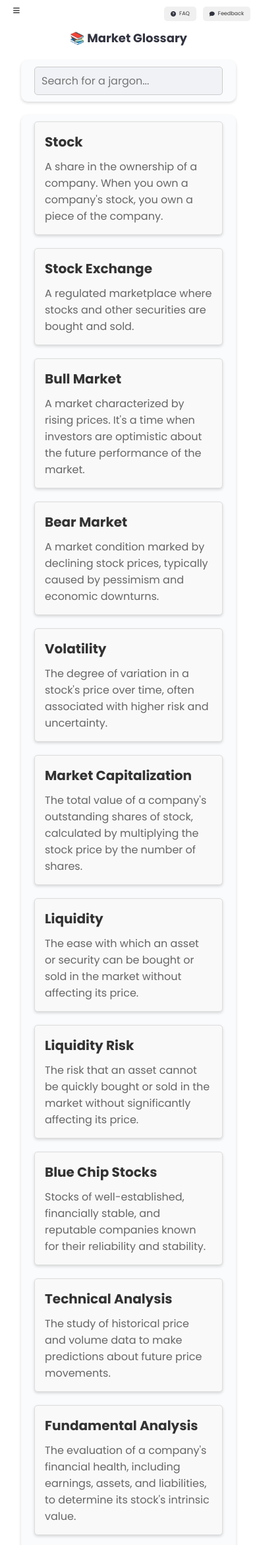
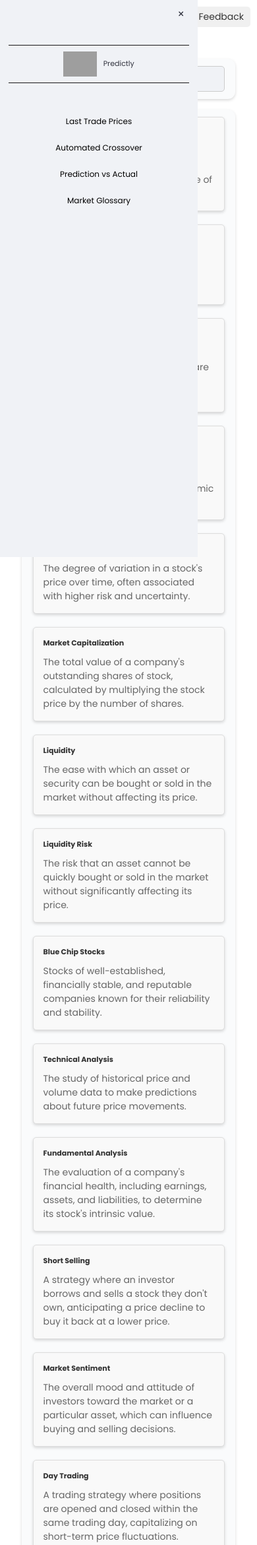
Before and after one commit to kalvincalimag/Predictly, a Django app: page /market-glossary/ in a window 390 px wide. Shown: the top 2341 px of the page at 66% size. Run offline with Django 3.2, Linux system fonts and the light colour scheme; grey boxes are pictures that could not be loaded.

Commit message:
Refactored code, updated settings.py configuration, temporary solution to IEX Cloud shutdown causing displacement, enhanced responsiveness, and updated readme

```diff
--- a/marketanalysis/admin.py
+++ b/marketanalysis/admin.py
@@ -1,6 +1,6 @@
 # admin.py's main function is registering databse models made in models.py to make it viewable in the django admin panel
 from django.contrib import admin
-from .models import Stock
+# from .models import Stock
 
 # Register your models here.
-admin.site.register(Stock)
+# admin.site.register(Stock)
--- a/marketanalysis/urls.py
+++ b/marketanalysis/urls.py
@@ -19,8 +19,8 @@
     path('faq/', views.faq, name='faq'),
     path('feedback/', feedback_view, name='feedback_view'),
 
-    path('my_watchlist', views.my_watchlist, name="my_watchlist"),
-    path('delete/<stock_id>', views.delete, name="delete"),
+    # path('my_watchlist', views.my_watchlist, name="my_watchlist"),
+    # path('delete/<stock_id>', views.delete, name="delete"),
     path('market-glossary/', views.market_glossary, name='market-glossary'),
 
     path('last-trade-prices/<str:ticker_symbol>/', views.LastTradePricesAPIView.as_view(), name='last-trade-prices'),
--- a/marketanalysis/views.py
+++ b/marketanalysis/views.py
@@ -17,8 +17,9 @@
 from rest_framework.views import APIView
 from sklearn.preprocessing import MinMaxScaler
 from tensorflow.keras.models import load_model
-from .models import Stock
-from .forms import StockForm, PasswordResetForm, FeedbackForm
+# from .models import Stock
+# from .forms import StockForm
+from .forms import PasswordResetForm, FeedbackForm
 from rest_framework.response import Response
 from datetime import datetime, timedelta
 
@@ -245,7 +246,6 @@
 
         # User Email Confirmation End
 
-
         return redirect('signin')
 
     return render(request, "authentication/signup.html")
@@ -370,53 +370,53 @@
 
     return render(request, 'feedback_template.html', {'form': form})
 
-@login_required
-def my_watchlist(request):
-    import requests
-    import json
+# @login_required
+# def my_watchlist(request):
+#     import requests
+#     import json
 
-    if request.method == 'POST':
-        form = StockForm(request.POST)
-        if form.is_valid():
-            stock = form.save(commit=False)
-            stock.user = request.user
-            stock.save()
-            messages.success(request, "Stock has been added!")
-            return redirect('my_watchlist')
-    else:
-        ticker = Stock.objects.filter(user=request.user)
-        output = []
+#     if request.method == 'POST':
+#         form = StockForm(request.POST)
+#         if form.is_valid():
+#             stock = form.save(commit=False)
+#             stock.user = request.user
+#             stock.save()
+#             messages.success(request, "Stock has been added!")
+#             return redirect('my_watchlist')
+#     else:
+#         ticker = Stock.objects.filter(user=request.user)
+#         output = []
 
-        for ticker_item in ticker:
-            api_request = requests.get(
-                "https://cloud.iexapis.com/stable/stock/" + str(ticker_item) + "/quote?token=" + IEX_API_TOKEN)
-            try:
-                api = json.loads(api_request.content)
-                api['pk'] = ticker_item.pk
-                output.append(api)
-            except Exception as e:
-                api = "Error..."
+#         for ticker_item in ticker:
+#             api_request = requests.get(
+#                 "https://cloud.iexapis.com/stable/stock/" + str(ticker_item) + "/quote?token=" + IEX_API_TOKEN)
+#             try:
+#                 api = json.loads(api_request.content)
+#                 api['pk'] = ticker_item.pk
+#                 output.append(api)
+#             except Exception as e:
+#                 api = "Error..."
 
-        if request.user.is_authenticated:
-                fname = request.user.first_name
-        else:
-            fname = ""
+#         if request.user.is_authenticated:
+#                 fname = request.user.first_name
+#         else:
+#             fname = ""
 
-        return render(request, 'pages/my_watchlist.html', {'ticker': ticker, 'output': output, 'fname':fname})
+#         return render(request, 'pages/my_watchlist.html', {'ticker': ticker, 'output': output, 'fname':fname})
 
-@login_required
-def delete(request, stock_id):
-    try:
-        stock = Stock.objects.get(pk=stock_id)
-        if stock.user == request.user:
-            stock.delete()
-            messages.success(request, "Stock has been deleted!")
-        else:
-            messages.error(request, "You can only delete your own stocks!")
-    except Stock.DoesNotExist:
-        messages.error(request, "Stock not found!")
+# @login_required
+# def delete(request, stock_id):
+#     try:
+#         stock = Stock.objects.get(pk=stock_id)
+#         if stock.user == request.user:
+#             stock.delete()
+#             messages.success(request, "Stock has been deleted!")
+#         else:
+#             messages.error(request, "You can only delete your own stocks!")
+#     except Stock.DoesNotExist:
+#         messages.error(request, "Stock not found!")
 
-    return redirect('my_watchlist')
+#     return redirect('my_watchlist')
 
 closing_prices_plot_lock = threading.Lock()
 crossover_plot_lock = threading.Lock()
--- a/predictly/settings.py
+++ b/predictly/settings.py
@@ -20,11 +20,11 @@
 BASE_DIR = Path(__file__).resolve().parent.parent
 
 # Email settings
-EMAIL_USE_TLS = os.getenv('EMAIL_USE_TLS')
-EMAIL_HOST = os.getenv('EMAIL_HOST')
+EMAIL_USE_TLS= True
+EMAIL_HOST='smtp.gmail.com'
 EMAIL_HOST_USER = os.getenv('EMAIL_HOST_USER')
 EMAIL_HOST_PASSWORD = os.getenv('EMAIL_HOST_PASSWORD')
-EMAIL_PORT = os.getenv('EMAIL_PORT')
+EMAIL_PORT= 587
 
 # Quick-start development settings - unsuitable for production
 # See https://docs.djangoproject.com/en/3.2/howto/deployment/checklist/
--- a/static/css/boards.css
+++ b/static/css/boards.css
@@ -2,9 +2,18 @@
 @import url("https://fonts.googleapis.com/css2?family=Poppins:wght@200;300;400;500;600;700&display=swap");
 
 :root {
-  --sidebar-width: 300px;
   --brandTheme: #FF4B4B;
   --box-shadow: 0 2px 4px rgba(0, 0, 0, 0.15);
+
+  --sidebar-width: 300px;
+
+  --large-heading: 34px;
+  --medium-heading: 24px;
+  --small-text: 14px;
+
+  --mdscreen-large-heading: 18px;
+  --mdscreen-medium-heading: 16px;
+  --mdscreen-small-text: 11px;
 }
 
 * {
@@ -25,15 +34,13 @@
 }
 
 .main {
-  width: calc(100% - var(--sidebar-width));
   margin-left: var(--sidebar-width);
   min-height: 100vh;
-  padding: 20px;
-  font-size: 14px;
+  padding: 1.5rem;
   transition: width 0.3s, margin-left 0.3s ease;
 }
 
-.main-content-container {
+.main-content {
   overflow-y: auto;
   display: flex;
   flex-direction: column;
@@ -45,32 +52,25 @@
 }
 
 .container {
-  margin-top: 20px;
+  margin-top: 1.5rem;
   width: 100%;
   max-width: 940px;
   text-align: left;
-  padding: 10px 20px;
+  padding: 1rem 1.5rem;
   background-color: #fafbfc;
-  border-radius: 10px;
+  border-radius: 1rem;
   box-shadow: var(--box-shadow);
 }
 
-.closing-prices-image, .automated-crossover-image {
-  background-color: #333;
-  max-width: 100%;
-  height: auto;
-}
-
-.main h1 {
+h1 {
   font-size: 34px;
   color: #31333f;
   padding: 0;
 }
 
-
 .container h2 {
   margin-bottom: 10px;
-  font-size: 24px;
+  font-size: var(--medium-heading);
 }
 
 .container form {
@@ -83,6 +83,7 @@
 
 .container table {
   margin-top: 10px;
+  font-size: var(--small-text);
 }
 
 .container .ticker-form {
@@ -106,7 +107,7 @@
   width: 100%;
   padding: 8px 10px;
   border: 1px solid #ccc;
-  font-size: 16px;
+  font-size: var(--small-text);
   background-color: #F0F2F6;
   border-radius: 5px;
 }
@@ -122,11 +123,10 @@
   color: #fff;
   border: none;
   border-radius: 5px;
-  font-size: 16px;
+  font-size: var(--small-text);
   cursor: pointer;
   display: none;
 }
-
 
 button[type="submit"]:hover {
   background-color: var(--brandTheme);
@@ -149,7 +149,7 @@
 }
 
 .container table {
-    width: 100%;
+  width: 100%;
 }
 
 table {
@@ -179,7 +179,7 @@
   margin-top: 20px;
   margin-bottom: 20px;
   padding-left: 20px;
-  font-size: 14px;
+  font-size: var(--small-text);
   color: #555;
 }
 
@@ -198,24 +198,23 @@
 }
 
 .glossary-list h3 {
-  font-size: 20px;
   color: #333;
   margin: 0 0 10px;
 }
 
 .glossary-list p {
-  font-size: 16px;
+  font-size: var(--small-text);
   color: #666;
   margin: 0;
 }
 
 @media (max-width: 768px) {
   * {
-    font-size: 11px;
+    font-size: var(--mdscreen-small-text);
   }
 
   .container h2 {
-    font-size: 16px;
+    font-size: var(--mdscreen-medium-heading);
   }
 
   .table-container {
@@ -229,19 +228,11 @@
 
   .main h1 {
     padding-top: 12px;
-    font-size: 18px;
+    font-size: var(--mdscreen-large-heading);
   }
 }
 
-@media (max-width: 480px) {
-  * {
-    font-size: 8px;
-  }
-
-  .container h2 {
-    font-size: 14px;
-  }
-}
+/* Error Messages */
 
 .error-message-container {
   position: relative;
@@ -271,7 +262,7 @@
 
 .error-message {
   margin: 0;
-  font-size: 14px;
+  font-size: var(--small-text);
   font-weight: 500;
   color: #fff;
 }
@@ -295,6 +286,7 @@
   transition: background-color 0.3s;
   display: flex;
   align-items: center;
+  font-size: var(--small-text);
 }
 
 .top-right-links a i {
--- a/static/css/sidebar.css
+++ b/static/css/sidebar.css
@@ -1,5 +1,4 @@
 /* Sidebar & Children */
-
 :root {
   --sidebar-width: 300px;
   --brandTheme: #ff4b4b;
@@ -10,37 +9,33 @@
 }
 
 .sidebar {
-  position: fixed;
-  display: flex;
-  flex-direction: column;
-  height: 100vh;
-  background: #f0f2f6;
-  padding: 1.2rem;
-  transition: left 0.3s;
-  width: var(--sidebar-width);
-  z-index: 999;
-}
-
-@media screen and (max-width: 768px) {
-  .sidebar {
   display: none;
   width: 0;
   overflow: hidden;
 }
 
 .sidebar.active{
+  position: fixed;
+  flex-direction: column;
+  height: 100vh;
+  background: #f0f2f6;
+  padding: 1.2rem;
+  transition: left 0.3s;
   display: block;
   width: var(--sidebar-width);
-    z-index: 999;
-  }
+  z-index: 99;
 }
 
 .menu-toggle {
   display: none;
 }
 
-@media screen and (max-width: 768px) {
-  .menu-toggle {
+.menu-toggle i {
+  font-size: 1.4rem;
+  color: #333;
+}
+
+.menu-toggle.active {
   display: block;
   position: absolute;
   cursor: pointer;
@@ -48,29 +43,12 @@
   left: 2.5rem;
 }
 
-  .menu-toggle i {
-    font-size: 1.4rem;
-    color: #333;
-  }
-}
-
-.close-sidebar {
-  display: none;
-}
-
-@media screen and (max-width: 768px) {
 .close-sidebar {
   display: block;
   position: absolute;
-    top: 2.5rem;
-    right: 2.5rem;
+  top: 1.2rem;
+  right: 2rem;
   cursor: pointer;
-  }
-
-  .close-sidebar i {
-    font-size: 1.4rem;
-    color: #333;
-  }
 }
 
 .sidebar-head {
@@ -137,19 +115,13 @@
   letter-spacing: 3px;
 }
 
-@media (max-width: 768px) {
-  .logo-container span {
-    font-size: var(--text-md);
-  }
-}
-
-/* redundant */
 .sidebar-head .logo-container a {
   display: flex;
   align-items: center;
   justify-content: center;
   text-decoration: none;
   gap: .5rem;
+  font-size: var(--text-md);
 }
 
 /* Sidebar & Children - Items */
@@ -194,10 +166,12 @@
 }
 
 /* Sidebar & Children - Bottom Buttons */
-
 .bottom-buttons{
-  margin-top: auto;
-  padding: 2rem .5rem;
+  position: absolute;
+  bottom: 2.5rem;
+  left: 50%;
+  transform: translateX(-50%);
+  width: 100%;
 }
 
 .button-items{
@@ -220,7 +194,6 @@
   border-radius: .5rem;
   text-decoration: none;
   cursor: pointer;
-  font-weight: 400;
   transition: background-color 0.3s, color 0.3s;
 }
 
@@ -229,13 +202,3 @@
   color: #fff;
   box-shadow: var(--box-shadow);
 }
-
-@media (max-width: 768px) {
-  .bottom-buttons {
-    position: absolute;
-    bottom: 2.5rem;
-    left: 50%;
-    transform: translateX(-50%);
-    width: 100%;
-  }
-}
--- a/static/js/boards.js
+++ b/static/js/boards.js
@@ -1,27 +1,3 @@
-function closeSidebar() {
-    const sidebar = document.querySelector(".sidebar");
-    const main = document.querySelector(".main");
-    sidebar.classList.remove("active");
-    main.style.marginLeft = "0";
-  }
-
-document.addEventListener("DOMContentLoaded", function () {
-const sidebar = document.querySelector(".sidebar");
-const main = document.querySelector(".main");
-const hamburger = document.querySelector(".menu-toggle");
-
-hamburger.addEventListener("click", function () {
-    sidebar.classList.toggle("active");
-    if (sidebar.classList.contains("active")) {
-    main.style.marginLeft = "300px";
-    sidebar.style.width = "300px";
-    sidebar.style.zIndex = "9999";
-    } else {
-    main.style.marginLeft = "0";
-    }
-});
-});
-
 // FAQ Reveal Answer on Click
 document.addEventListener("DOMContentLoaded", function() {
   const questions = document.querySelectorAll(".question");
--- /dev/null
+++ b/static/js/sidebarToggle.js
@@ -0,0 +1,12 @@
+// Sidebar & Main Content Toggle
+function openSidebar() {
+  document.querySelector('.sidebar').classList.add('active');
+  document.querySelector('.menu-toggle').classList.remove('active');
+  document.querySelector('.main').style.marginLeft = '300px';
+}
+
+function closeSidebar() {
+  document.querySelector('.sidebar').classList.remove('active');
+  document.querySelector('.menu-toggle').classList.add('active');
+  document.querySelector('.main').style.marginLeft = '0px';
+}
--- a/templates/reusable/base.html
+++ b/templates/reusable/base.html
@@ -15,17 +15,15 @@
     />
   </head>
   <body>
-    <div class="menu-toggle">
-      <i class="fas fa-bars"></i>
-    </div>
     {% include 'reusable/side_navigation_bar.html' %}
     <main class="main">
-      <div class="main-content-container">
+      <div class="main-content">
         {% block content %} {% endblock %}
       </div>
     </main>
     {% include 'reusable/feedback_modal.html' %}
     <script src="{% static 'js/boards.js' %}"></script>
     <script src="{% static 'js/search.js' %}"></script>
+    <script src="{% static 'js/sidebarToggle.js' %}"></script>
   </body>
 </html>
--- a/templates/reusable/side_navigation_bar.html
+++ b/templates/reusable/side_navigation_bar.html
@@ -1,4 +1,4 @@
-<nav class="sidebar">
+<nav class="sidebar active">
 
   <div class="close-sidebar" onclick="closeSidebar()">
     <i class="fas fa-times"></i>
@@ -47,3 +47,7 @@
     </ul>
   </div>
 </nav>
+
+<div class="menu-toggle" onclick="openSidebar()">
+  <i class="fas fa-bars"></i>
+</div>
```
Also changed, not shown: marketanalysis/forms.py (+9 -9 lines), marketanalysis/models.py (+7 -7 lines), templates/reusable/ticker_input_form.html (+11 -2 lines), README.md. Lines whose indentation alone changed are shown as unchanged.
